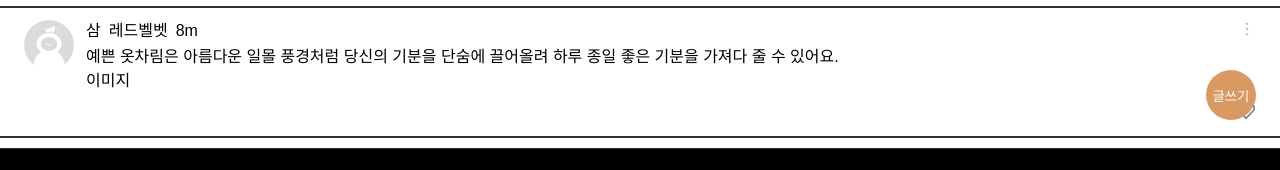
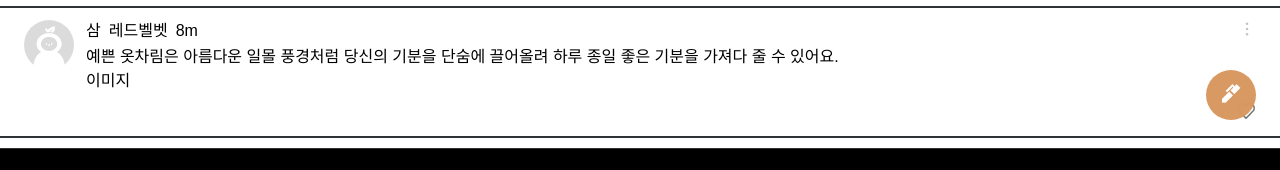
Before and after one commit to samweol/mwamwayababmeokuh-FE, a React (Vite) app: page /home in a window 1280 px wide. Shown: the part 600-770 px from the top of the page. Built offline with nearby package versions, Linux system fonts and the light colour scheme.

Commit message:
STYLE: 글쓰기 아이콘 추가

```diff
--- a/src/pages/Home/components/WriteButton/WriteButton.jsx
+++ b/src/pages/Home/components/WriteButton/WriteButton.jsx
@@ -1,5 +1,6 @@
 import "./WriteButton.scss";
 import useNavigatePage from "../../../../hooks/useNavigatePage";
+import WriteIcon from "../../../../assets/images/write.png";
 
 export default function WriteButton() {
   const { navigatePage } = useNavigatePage();
@@ -10,7 +11,7 @@ export default function WriteButton() {
         navigatePage("/post/write");
       }}
     >
-      글쓰기
+      <img src={WriteIcon} alt="글쓰기 아이콘" />
     </button>
   );
 }
```
